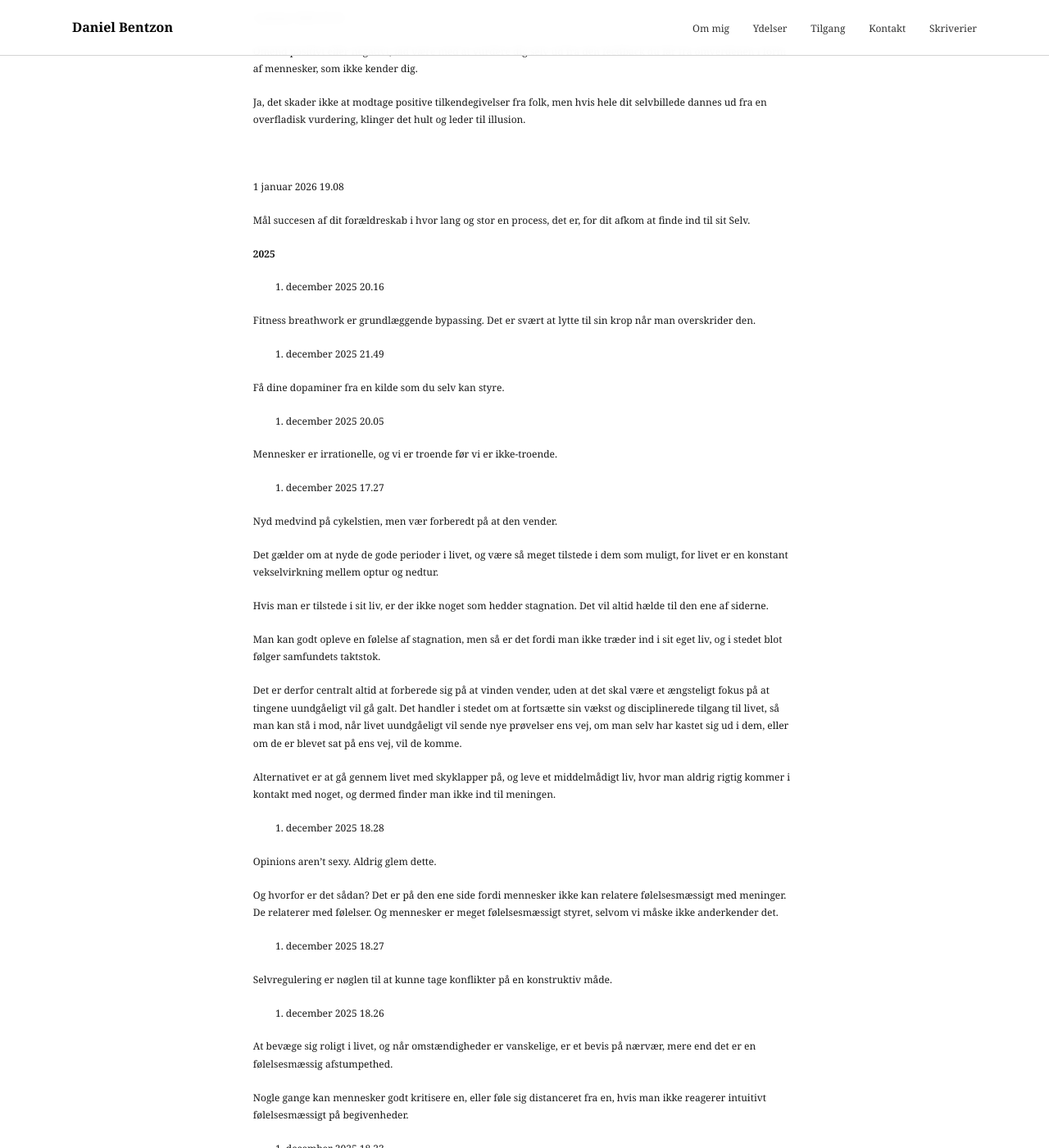
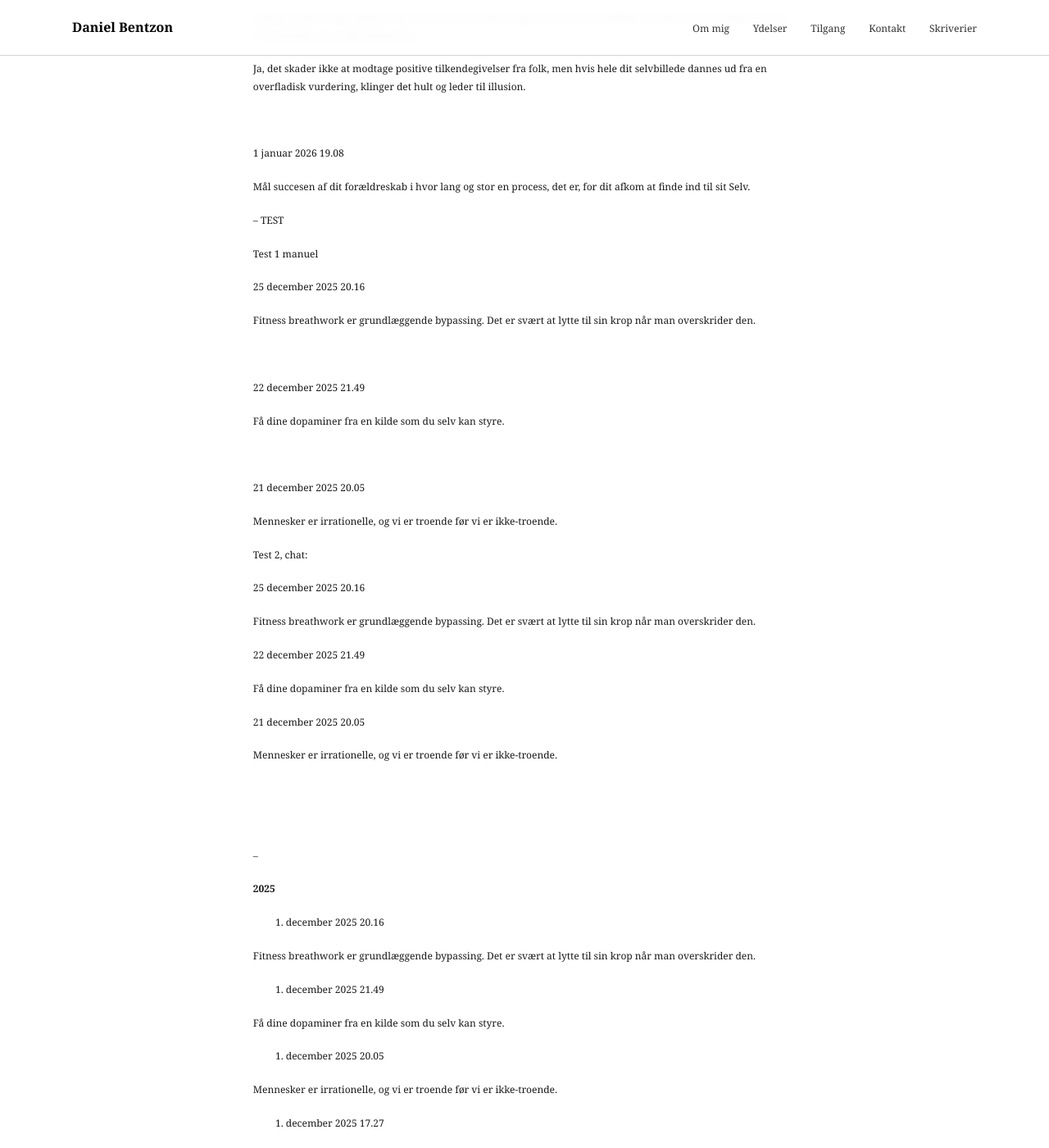
Before and after one commit to danielbentzon/danielbentzon.github.io, a Jekyll site: the page built from _sider/indsigter.md, in a window 1280 px wide and 1400 px high, scrolled down 7254 px. Shown: the whole window at 82% size. Built offline with Jekyll 4.4.1, drawn with Linux system fonts in a browser that asks for light colours.

Commit message:
Update _sider/indsigter.md (via Pages CMS)

```diff
--- a/_sider/indsigter.md
+++ b/_sider/indsigter.md
@@ -343,11 +343,7 @@
 
 Fx hvis man gik virkelig meget ned i tid, og dermed satte en markant bremse i sine karriereplaner, eller at ens ambitioner for sin egen sundhed og udseende blev negligeret i for høj grad, hvad ville man så have tilbage at stå på, hvis tingene skred i ens forhold, og man ikke længere skulle være sammen?
 
-
-
-&nbsp;
-
-**Det er vigtigt at sikre sig selv en tilværelse, hvor det fælles liv ikke er fundamentet for ens eget liv.**
+Det er vigtigt at sikre sig selv en tilværelse, hvor det fælles liv ikke er fundamentet for ens eget liv.
 
 Ja, man kommer til at indgå i et partnerskab og et familiefællesskab, men i sidste ende dør vi alene. Dette er ikke sagt i en niehelistisk tone, men mere som et fokus på at blive ved med at være i stand til at lave en nogenlunde objektiv og retmæssig vurdering af hvor man selv som mand står i sit liv.
 
@@ -372,6 +368,54 @@
 Mål succesen af dit forældreskab i hvor lang og stor en process, det er, for dit afkom at finde ind til sit Selv.
 
 
+
+-- TEST
+
+Test 1 manuel
+
+25 december 2025 20.16
+
+Fitness breathwork er grundlæggende bypassing. Det er svært at lytte til sin krop når man overskrider den.
+
+
+
+&nbsp;
+
+22 december 2025 21.49
+
+Få dine dopaminer fra en kilde som du selv kan styre.
+
+
+
+&nbsp;
+
+21 december 2025 20.05
+
+Mennesker er irrationelle, og vi er troende før vi er ikke-troende.
+
+
+
+Test 2, chat:
+
+25 december 2025 20.16
+
+Fitness breathwork er grundlæggende bypassing. Det er svært at lytte til sin krop når man overskrider den.
+
+22 december 2025 21.49
+
+Få dine dopaminer fra en kilde som du selv kan styre.
+
+21 december 2025 20.05
+
+Mennesker er irrationelle, og vi er troende før vi er ikke-troende.
+
+
+
+&nbsp;
+
+&nbsp;
+
+--
 
 **2025**
 
```
